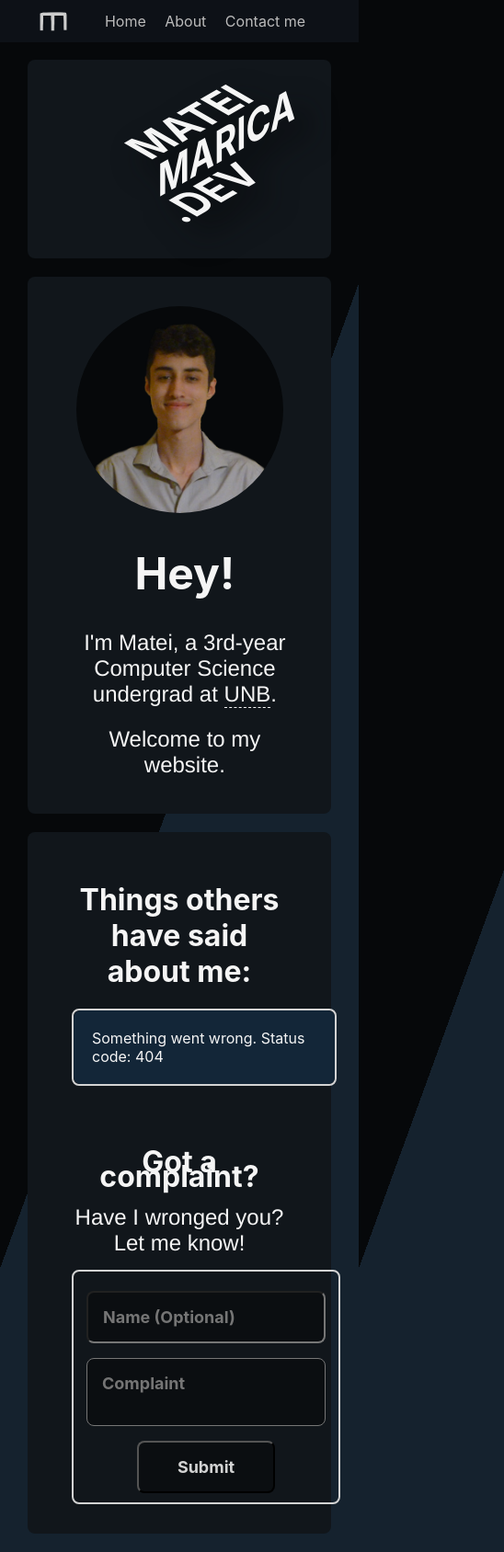
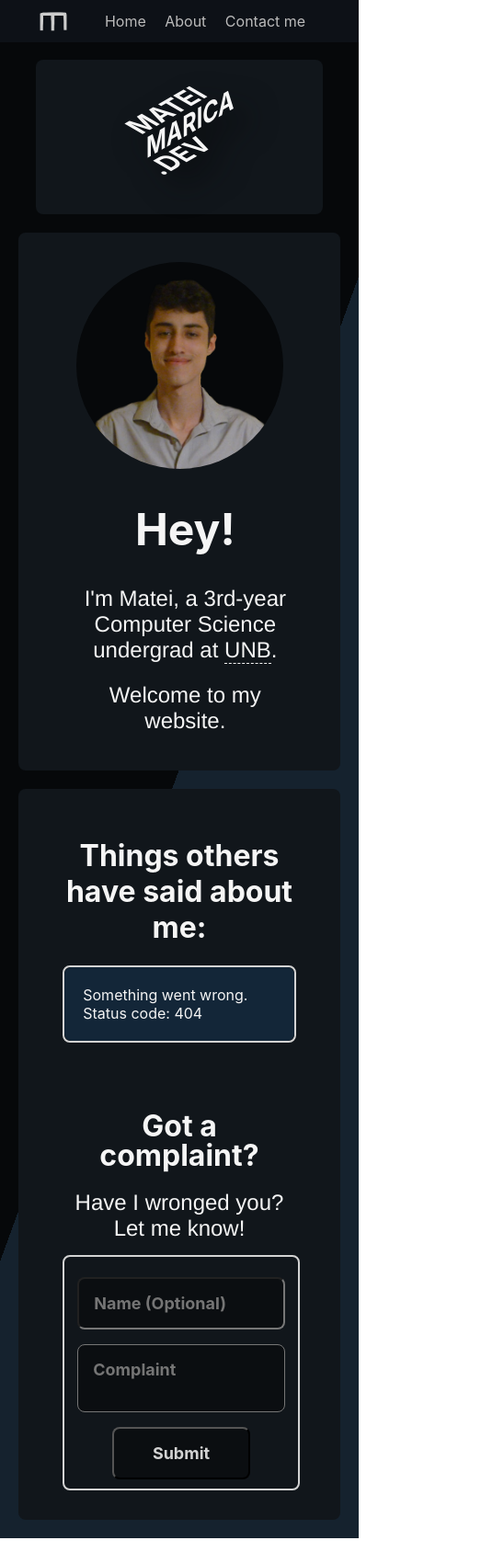
Before and after one commit to mateimarica/mateimarica.dev, a plain HTML site: page frontend/index.html in a window 390 px wide. Shown: the whole page at 92% size, 548 px wide, since content can reach past the window. Drawn offline with Linux system fonts and the light colour scheme; no server answers.

Commit message:
Optimized page for mobile devices
Not perfect, but better than before

resolves #4

```diff
--- a/backend/package.json
+++ b/backend/package.json
@@ -5,7 +5,7 @@
   "main": "server.js",
   "scripts": {
     "prod": "screen cross-env NODE_ENV=prod node server",
-	"debug-prod": "cross-env NODE_ENV=prod node server",
+    "debug-prod": "cross-env NODE_ENV=prod node server",
     "dev": "cross-env NODE_ENV=dev nodemon server"
   },
   "author": "Matei Marica",
--- a/frontend/index.html
+++ b/frontend/index.html
@@ -1,10 +1,11 @@
 <!DOCTYPE html>
 <html lang="en">
 	<head>
-		<title>Matei Marica's humble abode</title>
+		<title>Matei's humble abode</title>
 		<meta name="description" content="A place for all things Matei.">
 		<link rel="stylesheet" type="text/css" href="styles/style.css">
 		<link rel="icon" href="images/icon.ico">
+		<meta name="viewport" content="width=device-width, initial-scale=1">
 	</head>
 
 	<body>
--- a/frontend/scripts/script.js
+++ b/frontend/scripts/script.js
@@ -13,6 +13,12 @@ UNBTooltip.addEventListener('mouseover', function() {
 	if (tooltipPopup.getBoundingClientRect().right > window.innerWidth) {
 		tooltipPopup.style.whiteSpace = 'normal';
 		tooltipPopup.style.top = '-1em';
+
+		// If it's still too wide, put it underneath
+		if (tooltipPopup.getBoundingClientRect().right > window.innerWidth) {
+			tooltipPopup.style.top = '1.6em';
+			tooltipPopup.style.left = '0%';
+		}
 	}
 
 	// Set fake inverted styling
@@ -25,6 +31,7 @@ UNBTooltip.addEventListener('mouseover', function() {
 UNBTooltip.addEventListener('mouseleave', function() {
 	tooltipPopup.style.whiteSpace = 'nowrap';
 	tooltipPopup.style.top = '0';
+	tooltipPopup.style.left = '130%';
 });
 
 function handleComplaintFormSubmission() {
--- a/frontend/styles/style.css
+++ b/frontend/styles/style.css
@@ -14,6 +14,7 @@
 
 html, body {
 	width: 100%;
+	overflow-x: hidden; /* Holy cow, never remove this. Without this, the tooltip will cause horizontal scroll bar and jump downwards on mouseleave */
 }
 
 body {
@@ -21,9 +22,14 @@ body {
 	margin-top: 65px;
 	font-family: var(--defaultFont);
 	background: linear-gradient(110deg, var(--mainBackgroundColor) 50%, var(--secondaryBackgroundColor) 50%);
-	color:whitesmoke;
-	overflow-x: hidden; /* Holy cow, never remove this. Without this, the tooltip will cause horizontal scroll bar and jump downwards on mouseleave */
+	color: whitesmoke;
 }
+
+/* Uncomment this to see borders of all elements */
+/* *{
+	border: 2px solid red;
+} */
+
 
 #navigationBar {
 	position: fixed;
@@ -85,37 +91,32 @@ body {
 	border-radius: var(--defaultBorderRadius);
 }
 
+/* Mobile viewing optimization */
+@media screen and (max-width: 400px) {
+	.sectionContainer {
+		width: 65%;
+	}
+}
+
 .titleContainer {
 	width: 480px;
 	padding-left: 0;
 	padding-right: 0;
 	padding-top: 16px;
 	padding-bottom: 1px;
-}
-
-@media screen and (max-width: 650px) {
-	.titleContainer {
-		width: 60%;
-		padding-left: 48px;
-		padding-right: 48px;
-	}
+	width: 80%;
+	max-width: 600px;
 }
 
 #title {
 	font-size: 32px;
 	margin-top: 16px;
 	margin-bottom: 48px;
-	min-width: 300px; /* If the width gets smaller than this, the title gets messed up */
+	font-size: min(3vw, 32px);
+
+	/* min-width: 300px; If the width gets smaller than this, the title gets messed up */
 	filter: drop-shadow(16px 16px 16px var(--mainBackgroundColor));
 }
-
-/* Make the font smaller when the screen width gets too small */
-@media screen and (max-width: 675px)  {
-	#title  {
-	  /* font-size: 20px; */
-	  font-size: 4.7vw;
-	}
-  }
 
 .horizontalAngledText, .verticalAngledText {
 	margin: 0;
@@ -182,6 +183,7 @@ body {
 	display: inline-block;
 	border-bottom: 1px dashed whitesmoke;
 	cursor: help;
+	overflow: none;
 }
 
 .tooltip span {
@@ -195,6 +197,7 @@ body {
 	font-size: 18px;
 	white-space: nowrap; /* Want tooltip on one line */
 	border: 1px solid black;
+
 
 	/* Position the tooltip */
 	position: absolute;
@@ -213,6 +216,14 @@ body {
 	width: 80%;
 	min-width: 288px;
 	overflow: hidden;
+}
+
+/* Mobile viewing optimization */
+@media screen and (max-width: 400px) {
+	#complaintsShowcase {
+		width: 100%;
+		min-width: 50px;
+	}
 }
 
 #complaintsList {
@@ -260,7 +271,7 @@ body {
 }
 
 #complaintFormHeader {
-	line-height: 0.5em;
+	line-height: 1em;
 	margin-top: 75px;
 }
 
@@ -277,6 +288,14 @@ body {
 	border: 2px solid lightgray;
 	border-radius: var(--defaultBorderRadius);
 	margin: auto; /* Puts form to the middle */
+}
+
+/* Mobile viewing optimization */
+@media screen and (max-width: 400px) {
+	#complaintForm {
+		min-width: 30px;
+		width: 100%;
+	}
 }
 
 #complaintForm fieldset {
```
